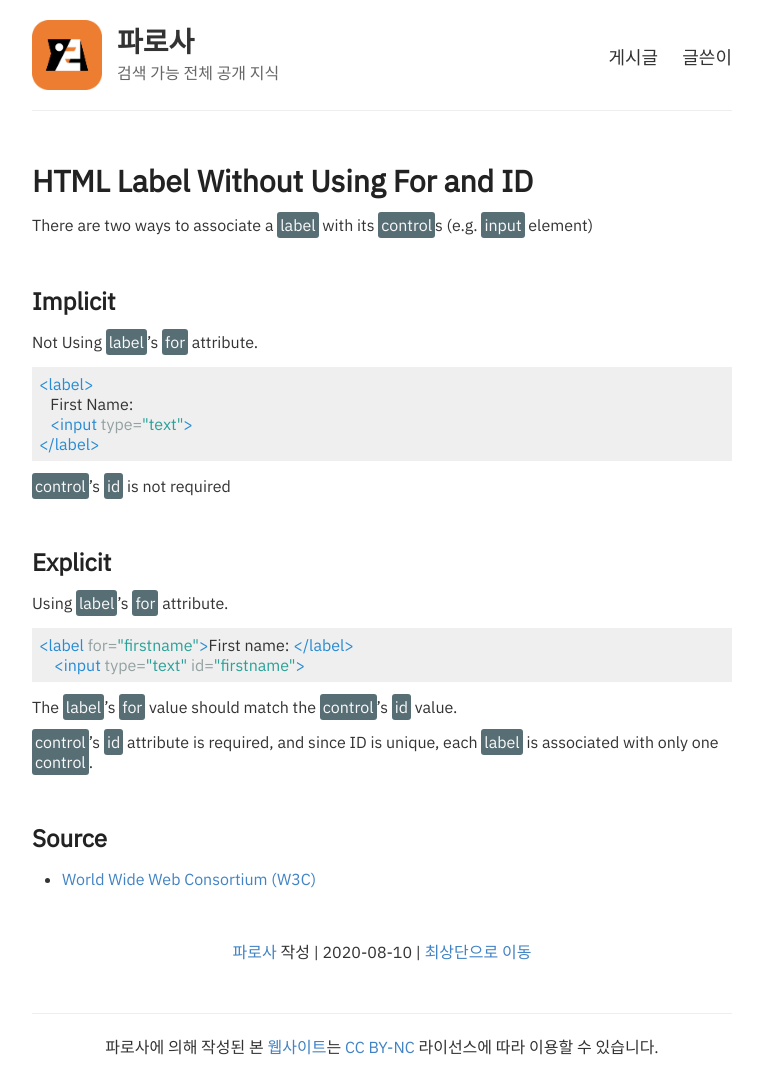
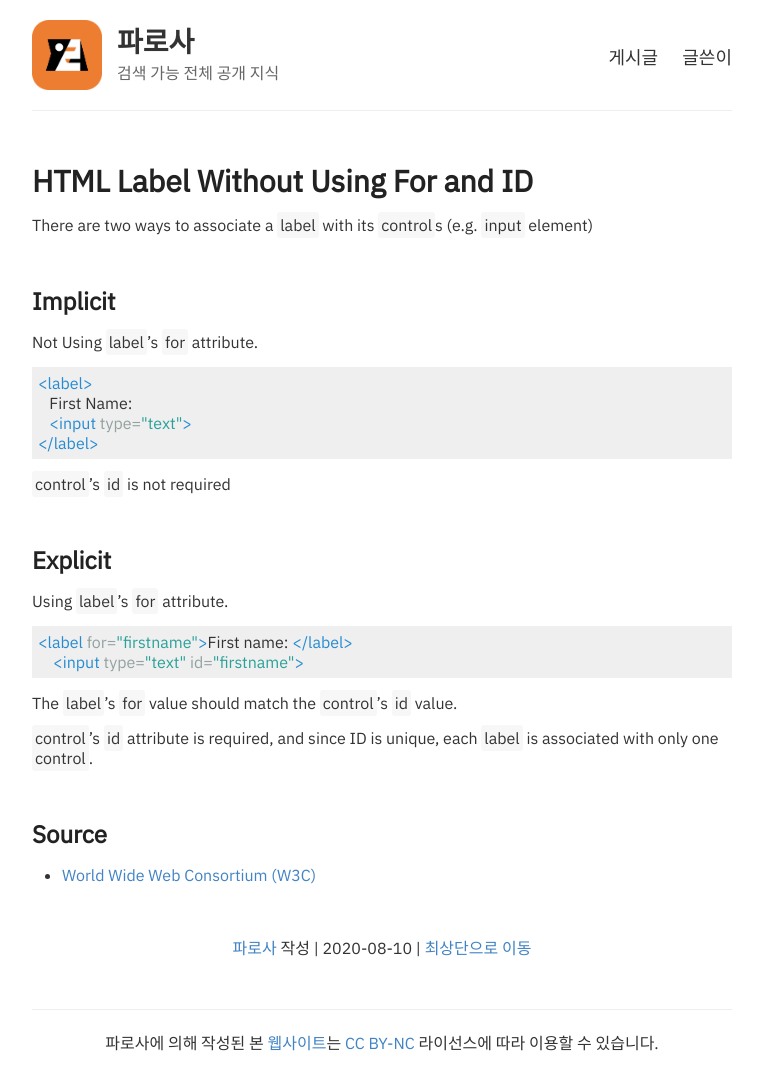
Before and after one commit to parosaone/blog, a Jekyll site: the page built from _posts/2020-8-10-html-label-without-using-for-and-id.md, in a window 1280 px wide. Shown: the whole page, without its empty margins (258-1021 px from the left). Built offline with Jekyll 4.4.1, drawn with Linux system fonts in a browser that asks for light colours; comment, search, counter and statistics services are not loaded.

Commit message:
Code Highlight Style

```diff
--- a/_sass/_highlights.scss
+++ b/_sass/_highlights.scss
@@ -6,8 +6,7 @@ code {
 /* Inline */
 
 code.highlighter-rouge {
-    color: #fafafa;
-    background-color: #586e75;
+    background-color: #f7f7f7;
     border-radius: 3px;
     padding: 3px;
 }
@@ -17,7 +16,7 @@ code.highlighter-rouge {
 
 pre.highlight {
     background-color: #efefef;
-    padding: 7px;
+    padding: 6px;
 }
 
 .highlight .c {
```
